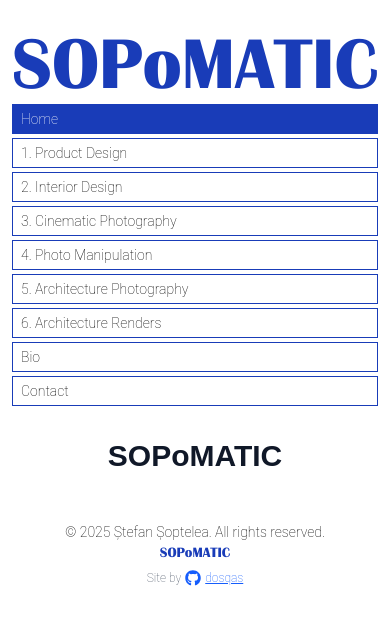
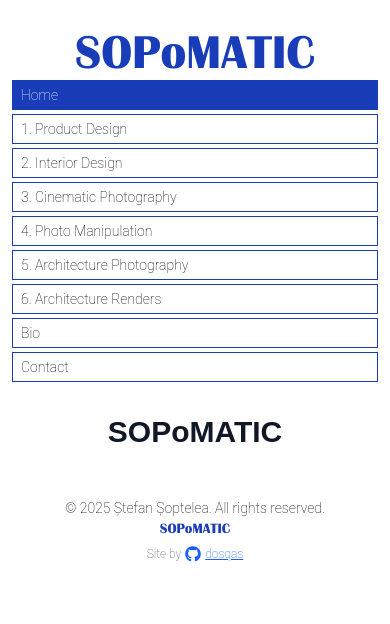
Before and after one commit to dosqas/stefansoptelea-website, a Next.js app: page / in a window 390 px wide. Shown: the top 624 px of the page. Built offline with nearby package versions, Linux system fonts and the light colour scheme.

Commit message:
fix: allocated space on menu for svg before it loads

```diff
--- a/src/components/portofolio/CategoryList.tsx
+++ b/src/components/portofolio/CategoryList.tsx
@@ -53,12 +53,13 @@ export default function CategoryList({
   return (
     <div className="bg-white h-auto md:h-screen pt-4">
       <div className="p-3 md:p-6">
-        <div className="mb-1 md:mb-3 text-left md:text-center">
+        <div className="mb-1 md:mb-3 text-left md:text-center h-12 md:h-16 flex items-center">
           <svg
             id="titlesvg"
-            className={`w-full h-auto transition-opacity duration-200 ${isLoaded ? 'opacity-100' : 'opacity-0'}`}
+            className={`w-full h-full transition-opacity duration-200 ${isLoaded ? 'opacity-100' : 'opacity-0'}`}
             viewBox={viewBox}
             xmlns="http://www.w3.org/2000/svg"
+            preserveAspectRatio="xMidYMid meet"
           >
             <text
               x="0"
```
